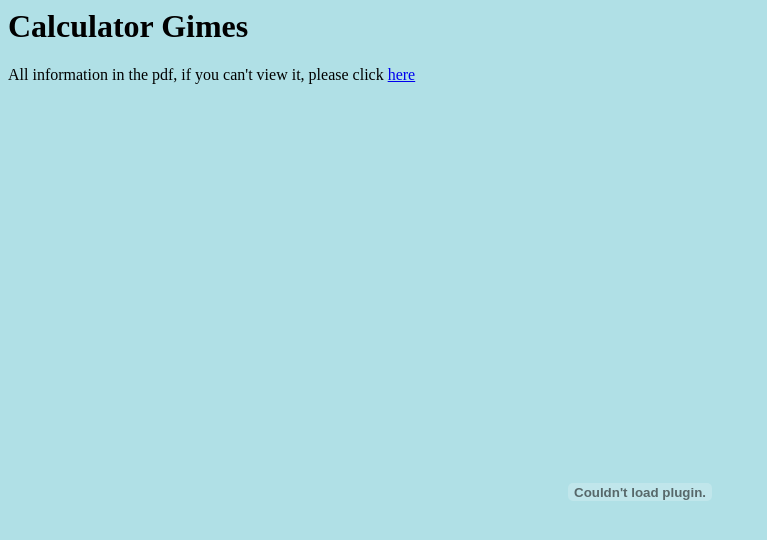
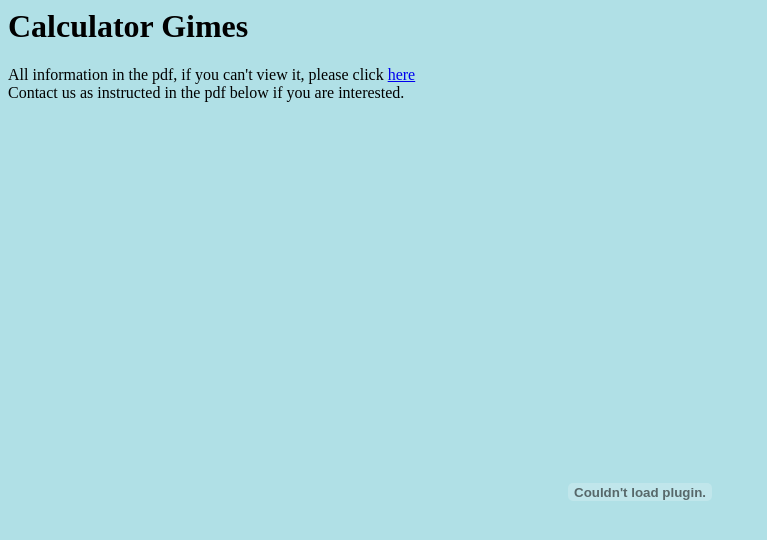
Before and after one commit to calculatorgames/calculator, a plain HTML site: page index.html in a window 1280 px wide. Shown: the whole page, without its empty margins (0-767 px from the left). Drawn offline with Linux system fonts and the light colour scheme.

Commit message:
Update index.html

```diff
--- a/index.html
+++ b/index.html
@@ -16,6 +16,9 @@ body {
 <p1>All information in the pdf, if you can't view it, please click <a href="CGPC.pdf" target="_blank">here</a></p1>
 
 <br>
+
+<p1>Contact us as instructed in the pdf below if you are interested.</p1>
+
 <br>
 <br>
 <br>
```
